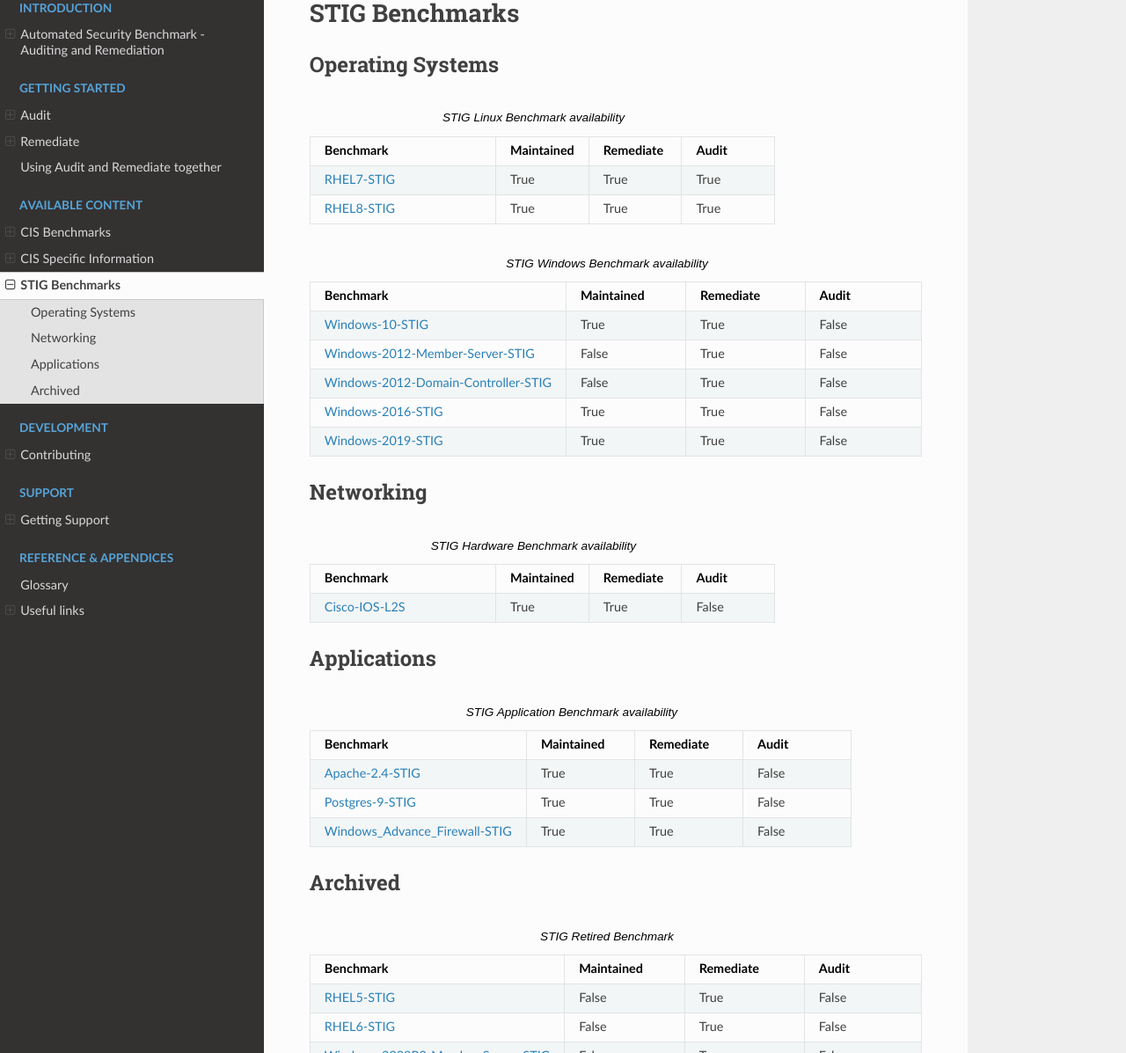
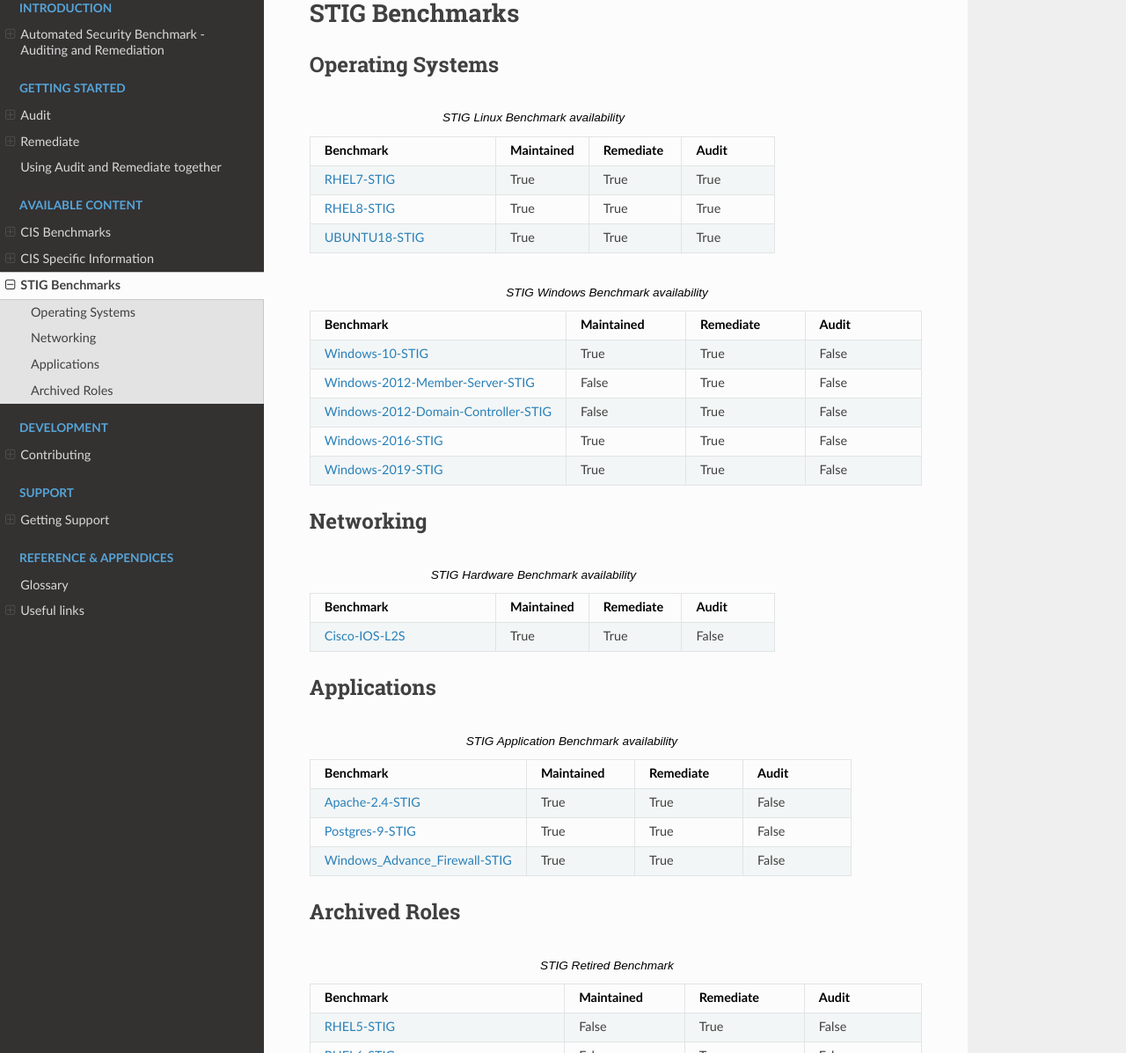
Before and after one commit to ansible-lockdown/MPG-AL-READTHEDOCS, a Sphinx documentation site: the page built from docs/source/STIG/STIG_table.rst, in a window 1280 px wide and 1400 px high, cut to the strip 203-1400 px from the top of the window. Shown: the whole strip at 88% size. Built offline with Sphinx 7.4.7 and the Read the Docs theme 2.0.0, drawn with Linux system fonts in a browser that asks for light colours; pages that are not in the unit, such as notebooks, are missing from menus.

Commit message:
Updated the list for CIS benchmarks to not list Operating Systems as seperate list and add Ubuntu 18 STIG OS
Signed-off-by: George Nalen <georgen@mindpointgroup.com>

```diff
--- a/docs/source/STIG/STIG_table.rst
+++ b/docs/source/STIG/STIG_table.rst
@@ -1,6 +1,5 @@
 STIG Benchmarks
 ---------------
-
 
 Operating Systems
 ^^^^^^^^^^^^^^^^^
@@ -11,6 +10,7 @@
 
    "RHEL7-STIG_", "True", "True", "True"
    "RHEL8-STIG_", "True", "True", "True"
+   "UBUNTU18-STIG_", "True", "True", "True"
 
 .. csv-table:: STIG Windows Benchmark availability
    :header: "Benchmark", "Maintained", "Remediate", "Audit"
@@ -42,7 +42,7 @@
    "Postgres-9-STIG_", "True", "True", "False"
    "Windows_Advance_Firewall-STIG_", "True", "True", "False"
 
-Archived
+Archived Roles
 ^^^^^^^^^
 
 .. csv-table:: STIG Retired Benchmark
@@ -53,11 +53,9 @@
    "RHEL6-STIG_", "False", "True", "False"
    "Windows-2008R2-Member-Server-STIG_", "False", "True", "False"
 
-
-
-
 .. _RHEL7-STIG: https://github.com/ansible-lockdown/RHEL7-STIG
 .. _RHEL8-STIG: https://github.com/ansible-lockdown/RHEL8-STIG
+.. _UBUNTU18-STIG: https://github.com/ansible-lockdown/UBUNTU18-STIG
 
 .. _Windows-10-STIG: https://github.com/ansible-lockdown/Windows-10-STIG
 .. _Windows-2012-Member-Server-STIG: https://github.com/ansible-lockdown/Windows-2012-Member-Server-STIG
```
Also changed, not shown: docs/source/CIS/CIS_table.rst (+4 -4 lines).
